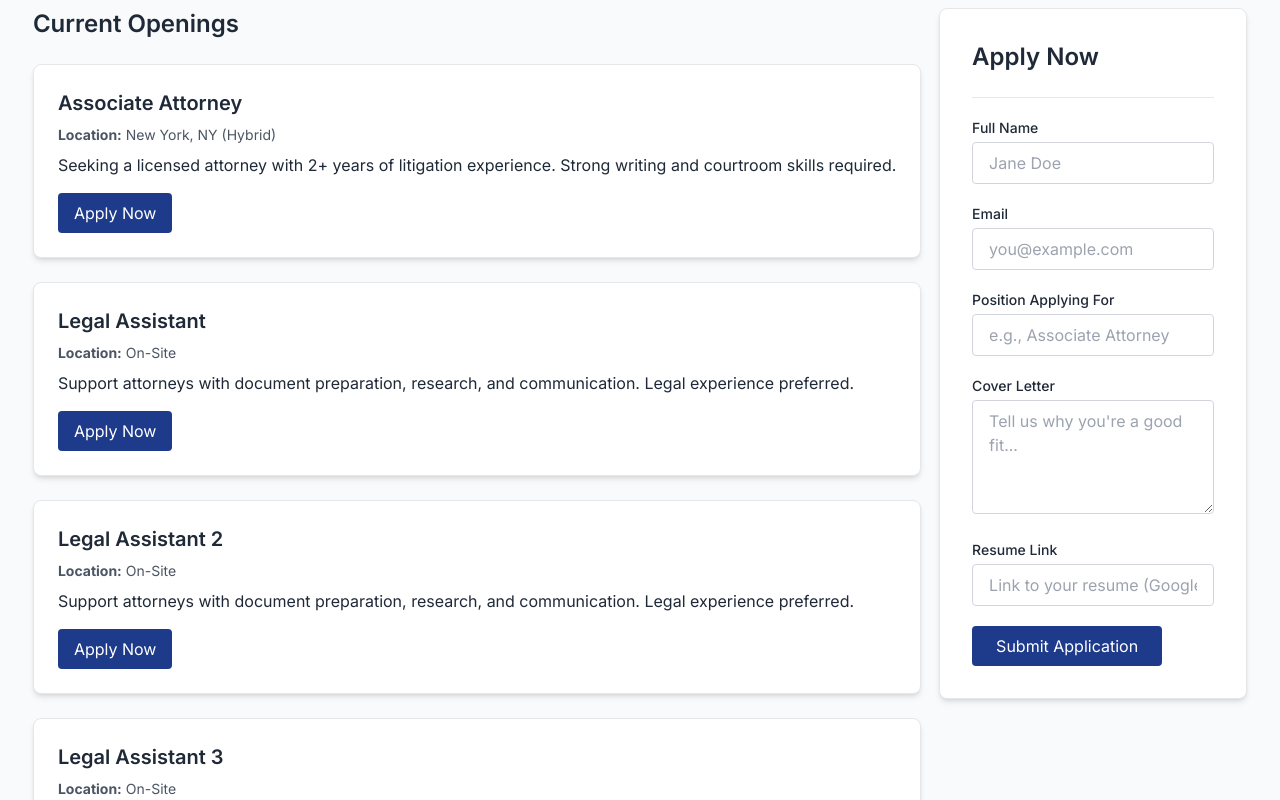
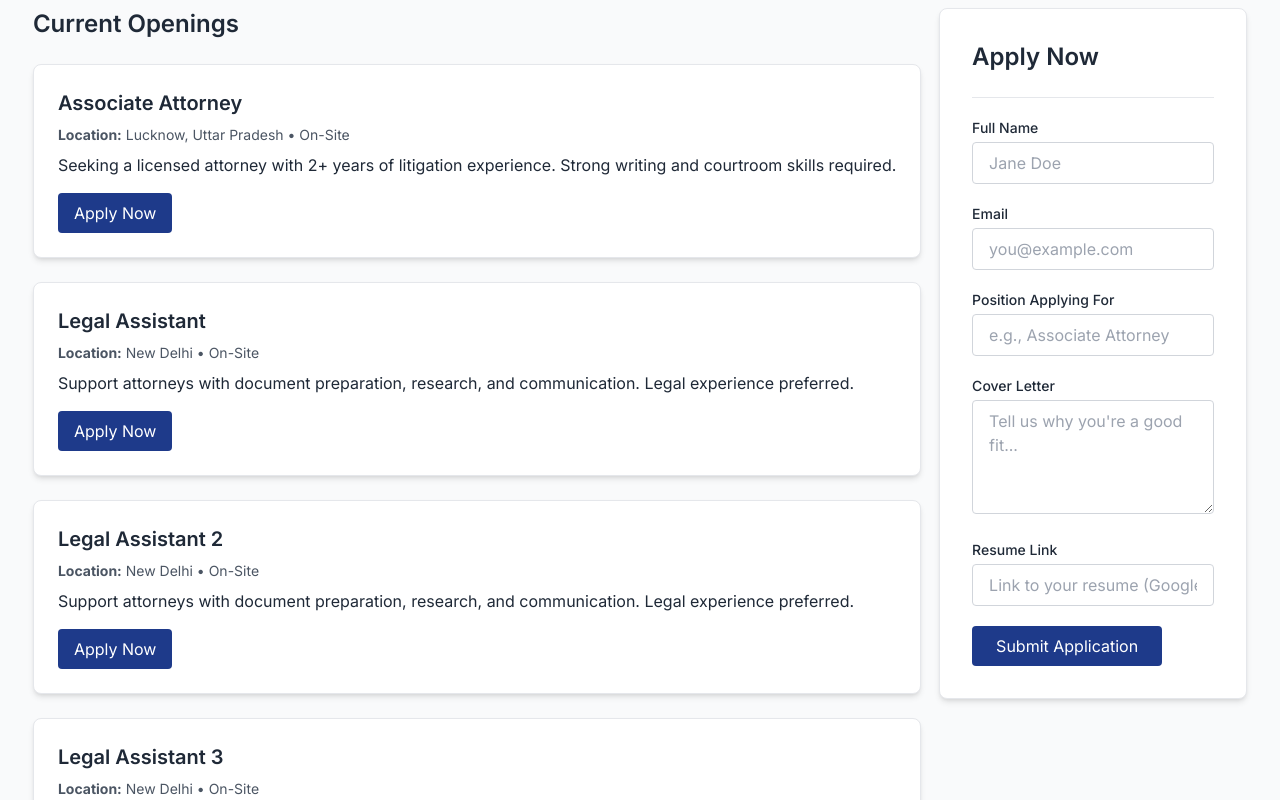
Before and after one commit to Mahamaya-Law-Associates/mahamaya-law-UI, a Next.js app: page /careers in a window 1280 px wide. Shown: the part 520-1320 px from the top of the page. Built offline with nearby package versions, Linux system fonts and the light colour scheme.

Commit message:
routing fix

```diff
--- a/src/app/careers/page.jsx
+++ b/src/app/careers/page.jsx
@@ -25,7 +25,7 @@ export default function Careers() {
                     {/* Job 1 */}
                     <div className="bg-white shadow-md rounded-lg p-6 mb-6 border border-gray-200">
                         <h3 className="text-xl font-semibold mb-2">Associate Attorney</h3>
-                        <p className="text-sm text-gray-600 mb-2"><strong>Location:</strong> New York, NY (Hybrid)</p>
+                        <p className="text-sm text-gray-600 mb-2"><strong>Location:</strong> Lucknow, Uttar Pradesh • On-Site</p>
                         <p className="mb-4">Seeking a licensed attorney with 2+ years of litigation experience. Strong writing and courtroom skills required.</p>
                         <a href="mailto:careers@yourlawfirm.com" className="inline-block bg-blue-900 text-white px-4 py-2 rounded hover:bg-blue-700 transition">
                             Apply Now
@@ -35,7 +35,7 @@ export default function Careers() {
                     {/* Job 2 */}
                     <div className="bg-white shadow-md rounded-lg p-6 mb-6 border border-gray-200">
                         <h3 className="text-xl font-semibold mb-2">Legal Assistant</h3>
-                        <p className="text-sm text-gray-600 mb-2"><strong>Location:</strong> On-Site</p>
+                        <p className="text-sm text-gray-600 mb-2"><strong>Location:</strong> New Delhi • On-Site</p>
                         <p className="mb-4">Support attorneys with document preparation, research, and communication. Legal experience preferred.</p>
                         <a href="mailto:careers@yourlawfirm.com" className="inline-block bg-blue-900 text-white px-4 py-2 rounded hover:bg-blue-700 transition">
                             Apply Now
@@ -45,7 +45,7 @@ export default function Careers() {
                     {/* Job 2 */}
                     <div className="bg-white shadow-md rounded-lg p-6 mb-6 border border-gray-200">
                         <h3 className="text-xl font-semibold mb-2">Legal Assistant 2</h3>
-                        <p className="text-sm text-gray-600 mb-2"><strong>Location:</strong> On-Site</p>
+                        <p className="text-sm text-gray-600 mb-2"><strong>Location:</strong> New Delhi • On-Site</p>
                         <p className="mb-4">Support attorneys with document preparation, research, and communication. Legal experience preferred.</p>
                         <a href="mailto:careers@yourlawfirm.com" className="inline-block bg-blue-900 text-white px-4 py-2 rounded hover:bg-blue-700 transition">
                             Apply Now
@@ -55,7 +55,7 @@ export default function Careers() {
                     {/* Job 2 */}
                     <div className="bg-white shadow-md rounded-lg p-6 mb-6 border border-gray-200">
                         <h3 className="text-xl font-semibold mb-2">Legal Assistant 3</h3>
-                        <p className="text-sm text-gray-600 mb-2"><strong>Location:</strong> On-Site</p>
+                        <p className="text-sm text-gray-600 mb-2"><strong>Location:</strong> New Delhi • On-Site</p>
                         <p className="mb-4">Support attorneys with document preparation, research, and communication. Legal experience preferred.</p>
                         <a href="mailto:careers@yourlawfirm.com" className="inline-block bg-blue-900 text-white px-4 py-2 rounded hover:bg-blue-700 transition">
                             Apply Now
--- a/src/components/Footer.jsx
+++ b/src/components/Footer.jsx
@@ -54,10 +54,10 @@ const Footer = () => {
             {linksColumn('About', [
               { name: 'Our Firm', url: '/aboutus' },
               { name: 'Practice Areas', url: '/#practice-areas' },
-              { name: 'Careers', url: '/' }
+              { name: 'Careers', url: '/careers' }
             ])}
             {linksColumn('Blog', [
-              { name: 'Legal Insights', url: '/blogs' },
+              { name: 'Legal Insights', url: '/contactus' },
               { name: 'Latest Updates', url: '/blogs' },
               { name: 'Subscribe', url: '/blogs' }
             ])}
```
